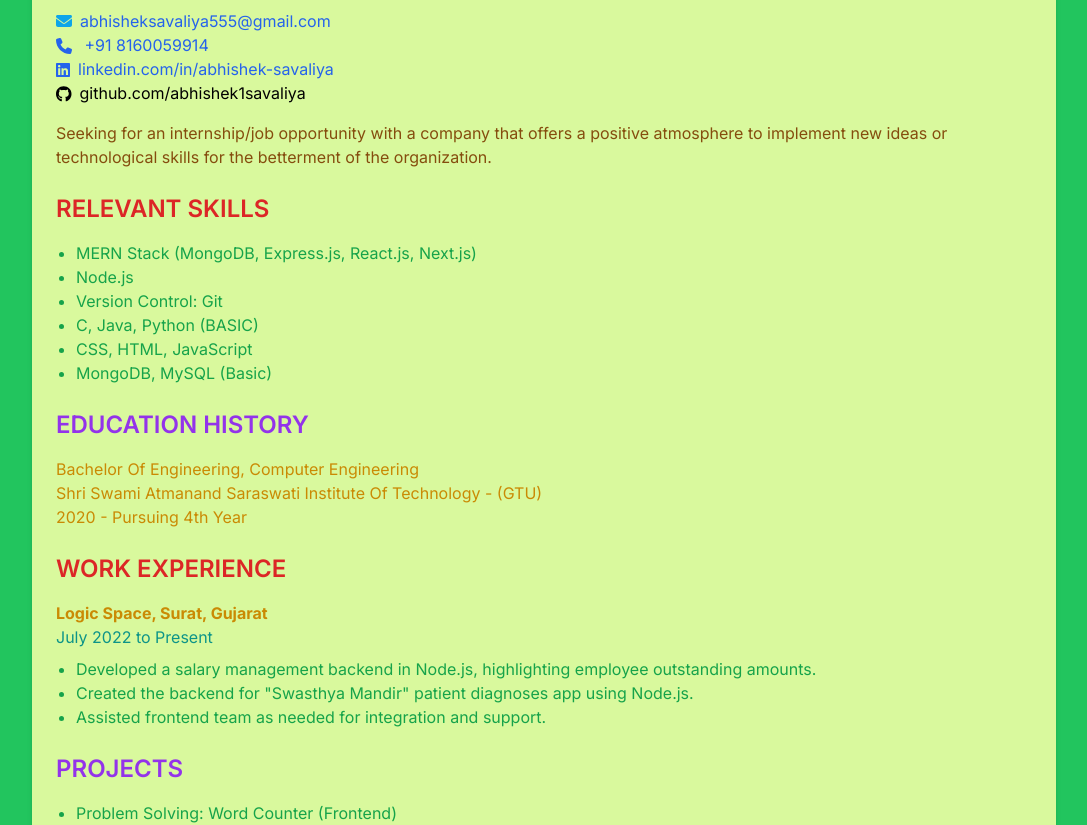
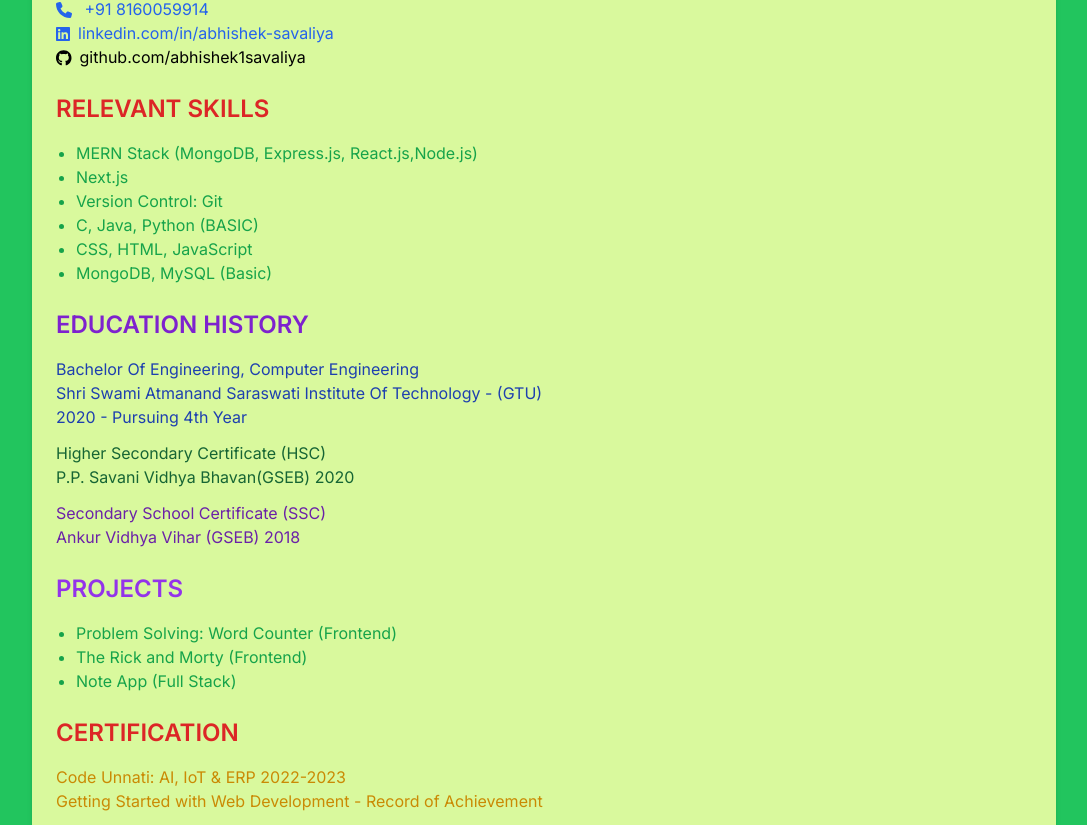
Before and after one commit to abhishek1savaliya/portfolio, a Next.js app: page / in a window 1280 px wide. Shown: the part 325-1150 px from the top of the page, without its empty margins (96-1183 px from the left). Built offline with nearby package versions, Linux system fonts and the light colour scheme.

Commit message:
update content

```diff
--- a/src/app/profile/page.js
+++ b/src/app/profile/page.js
@@ -41,7 +41,7 @@ const Profile = () => {
           />
         </div>
         <h1 className="text-3xl font-semibold text-purple-600 mb-4">ABHISHEK SAVALIYA</h1>
-        <p className="text-lg text-red-600 font-semibold mb-2">MERN Stack Developer</p>
+        {/* <p className="text-lg text-red-600 font-semibold mb-2">MERN Stack Developer</p> */}
         <p className="text-sm text-green-700 font-semibold mb-4">Surat, Gujarat</p>
 
         <div className="mb-4">
@@ -68,34 +68,53 @@ const Profile = () => {
             </a>
           </p>
         </div>
-        <p className="text-yellow-800">
+        {/* <p className="text-yellow-800">
           Seeking for an internship/job opportunity with a company that offers a positive atmosphere
           to implement new ideas or technological skills for the betterment of the organization.
-        </p>
+        </p> */}
 
         <h2 className="text-2xl font-semibold mt-6 text-red-600 mb-4">RELEVANT SKILLS</h2>
         <ul className="list-disc pl-5 text-green-600">
-          <li>MERN Stack (MongoDB, Express.js, React.js, Next.js)</li>
-          <li>Node.js</li>
+          <li>MERN Stack (MongoDB, Express.js, React.js,Node.js)</li>
+          <li>Next.js</li>
           <li>Version Control: Git</li>
           <li>C, Java, Python (BASIC)</li>
           <li>CSS, HTML, JavaScript</li>
           <li>MongoDB, MySQL (Basic)</li>
         </ul>
 
-        <h2 className="text-2xl font-semibold mt-6 text-purple-600 mb-4">EDUCATION HISTORY</h2>
+        {/* <h2 className="text-2xl font-semibold mt-6 text-purple-600 mb-4">EDUCATION HISTORY</h2>
         <p className="text-yellow-600">Bachelor Of Engineering, Computer Engineering</p>
         <p className="text-yellow-600">Shri Swami Atmanand Saraswati Institute Of Technology - (GTU)</p>
-        <p className="text-yellow-600">2020 - Pursuing 4th Year</p>
+        <p className="text-yellow-600">2020 - Pursuing 4th Year</p> */}
 
-        <h2 className="text-2xl font-semibold mt-6 text-red-600 mb-4">WORK EXPERIENCE</h2>
+        {/* New */}
+        <h2 className="text-2xl font-semibold mt-6 text-purple-700 mb-4">EDUCATION HISTORY</h2>
+        <div className='mb-3'>
+          <p class="text-blue-800">Bachelor Of Engineering, Computer Engineering</p>
+          <p class="text-blue-800">Shri Swami Atmanand Saraswati Institute Of Technology - (GTU)</p>
+          <p class="text-blue-800">2020 - Pursuing 4th Year</p>
+        </div>
+
+        <div className='mb-3'>
+          <p class="text-green-800">Higher Secondary Certificate (HSC)</p>
+          <p class="text-green-800">P.P. Savani Vidhya Bhavan(GSEB) 2020</p>
+        </div>
+
+        <div>
+          <p class="text-purple-800">Secondary School Certificate (SSC)</p>
+          <p class="text-purple-800">Ankur Vidhya Vihar (GSEB) 2018</p>
+        </div>
+
+
+        {/* <h2 className="text-2xl font-semibold mt-6 text-red-600 mb-4">WORK EXPERIENCE</h2>
         <p className="text-yellow-600"><strong>Logic Space, Surat, Gujarat</strong></p>
         <p className="text-teal-600 mb-2">July 2022 to Present</p>
         <ul className="list-disc pl-5 text-green-600">
           <li>Developed a salary management backend in Node.js, highlighting employee outstanding amounts.</li>
           <li>Created the backend for "Swasthya Mandir" patient diagnoses app using Node.js.</li>
           <li>Assisted frontend team as needed for integration and support.</li>
-        </ul>
+        </ul> */}
 
         <h2 className="text-2xl font-semibold mt-6 text-purple-600 mb-4">PROJECTS</h2>
         <ul className="list-disc pl-5 text-green-600">
@@ -110,8 +129,8 @@ const Profile = () => {
         </ul>
 
         <h2 className="text-2xl font-semibold mt-6 text-red-600 mb-4">CERTIFICATION</h2>
-        <p className="text-yellow-600">Code Unnati: AI, IoT & ERP 2022-2023</p>
-        <p className="text-yellow-600">Getting Started with Web Development - Record of Achievement</p>
+        <p className="text-yellow-600"> <a href="https://drive.google.com/file/d/1RGoRkV0etHRgD-a7er9tvYqu0gKoHiRs" target="_blank" >Code Unnati: AI, IoT & ERP 2022-2023</a> </p>
+        <p className="text-yellow-600"><a href="https://www.credly.com/badges/1c00d03d-5113-4dc1-973d-3f3d5937e367" target="_blank" >Getting Started with Web Development - Record of Achievement   </a></p>
 
         <div className="mt-6 flex justify-center items-center">
           <button
```
